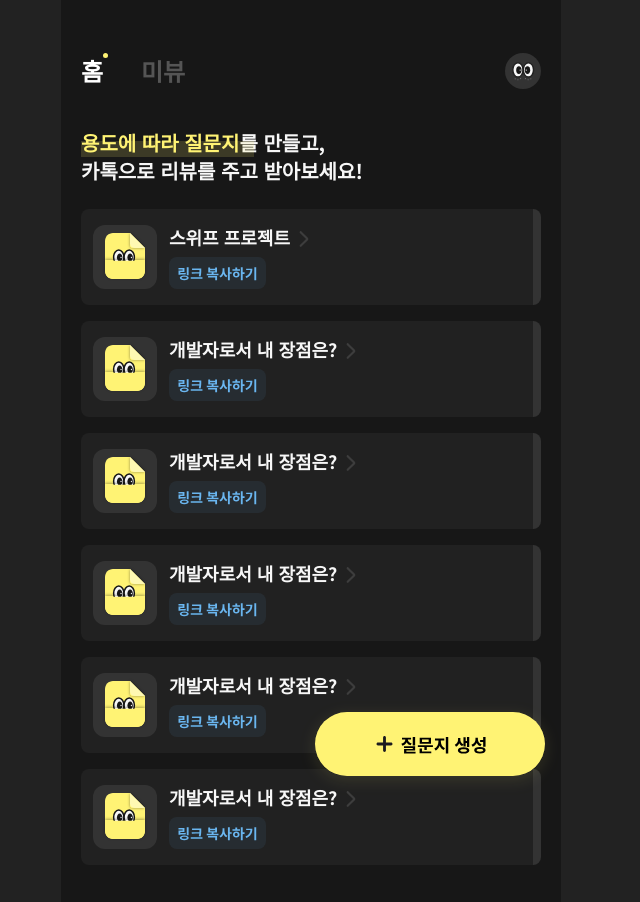
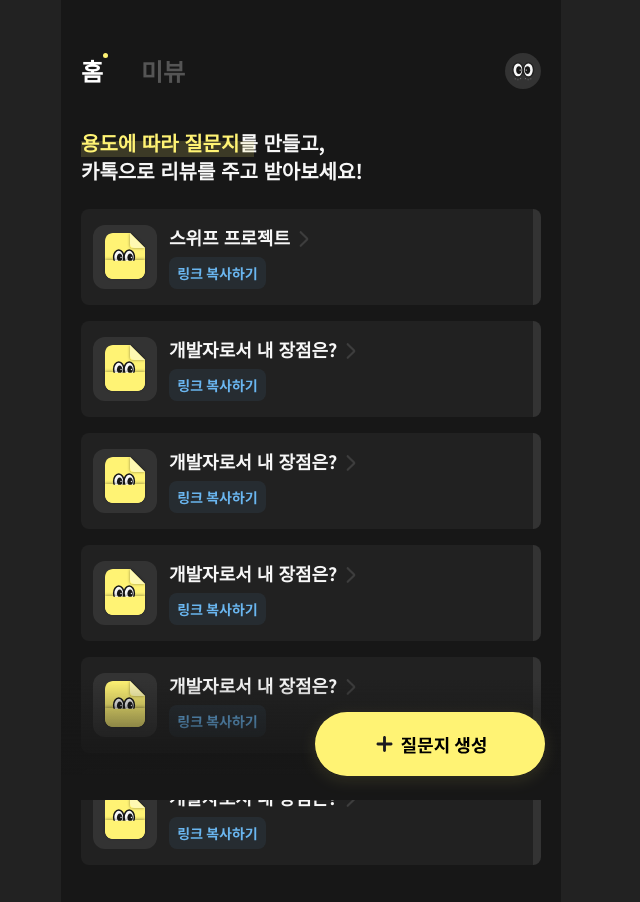
Before and after one commit to meView/meView_Front, a React (Create React App) app: page /home in a window 1280 px wide. Shown: the top 902 px of the page, without its empty margins (329-969 px from the left). Built offline with nearby package versions, Linux system fonts and the light colour scheme.

Commit message:
Add dark gradient background behind questionnaire create button

```diff
--- a/src/components/home/Bottombar.js
+++ b/src/components/home/Bottombar.js
@@ -10,7 +10,8 @@ const Content = styled.div`
   display: flex;
   justify-content: space-between;
   align-items: center;
-
+  padding-top: 20px;
+  background: linear-gradient(180deg, rgba(23, 23, 23, 0) 0%, var(--Gray-15) 80%);
 
   .rightside {
     background: none;
```
